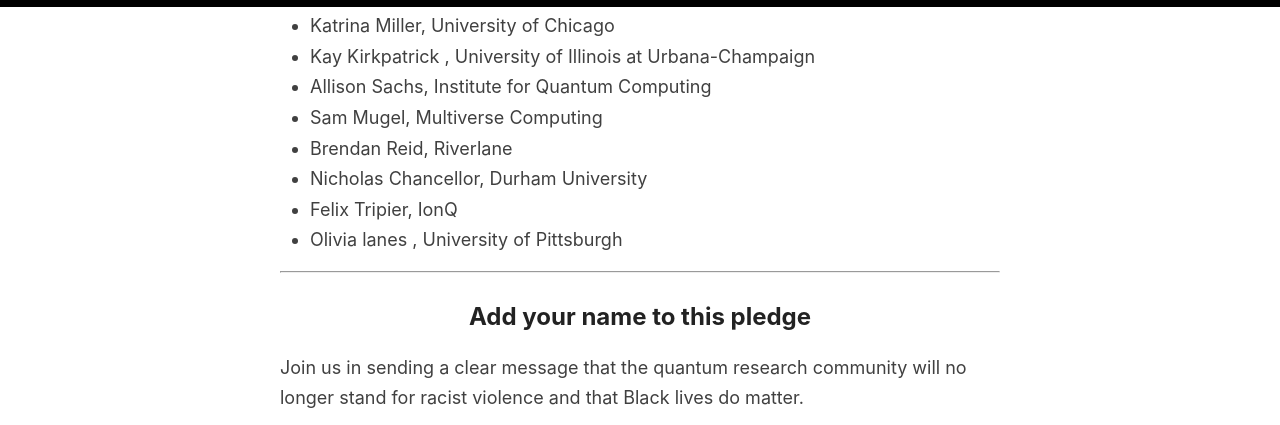
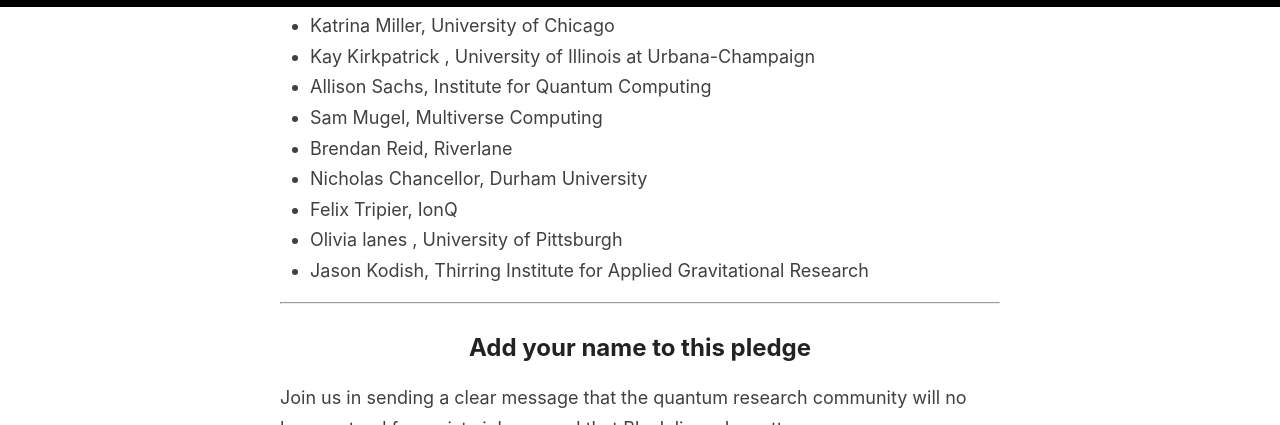
Before and after one commit to quantumforblacklives/quantumforblacklives.github.io, a Jekyll site: the page built from index.html, in a window 1280 px wide and 900 px high, scrolled down 3247 px, cut to the strip 0-425 px from the top of the window. Built offline with Jekyll 4.4.1, drawn with Linux system fonts in a browser that asks for light colours; the list of posts is cut into pages by our own code.

Commit message:
Add signature from Jason Kodish.

```diff
--- a/_includes/signatories.md
+++ b/_includes/signatories.md
@@ -8,3 +8,4 @@
 - Nicholas Chancellor, Durham University
 - Felix Tripier, IonQ
 - Olivia lanes , University of Pittsburgh
+- Jason Kodish, Thirring Institute for Applied Gravitational Research
```
